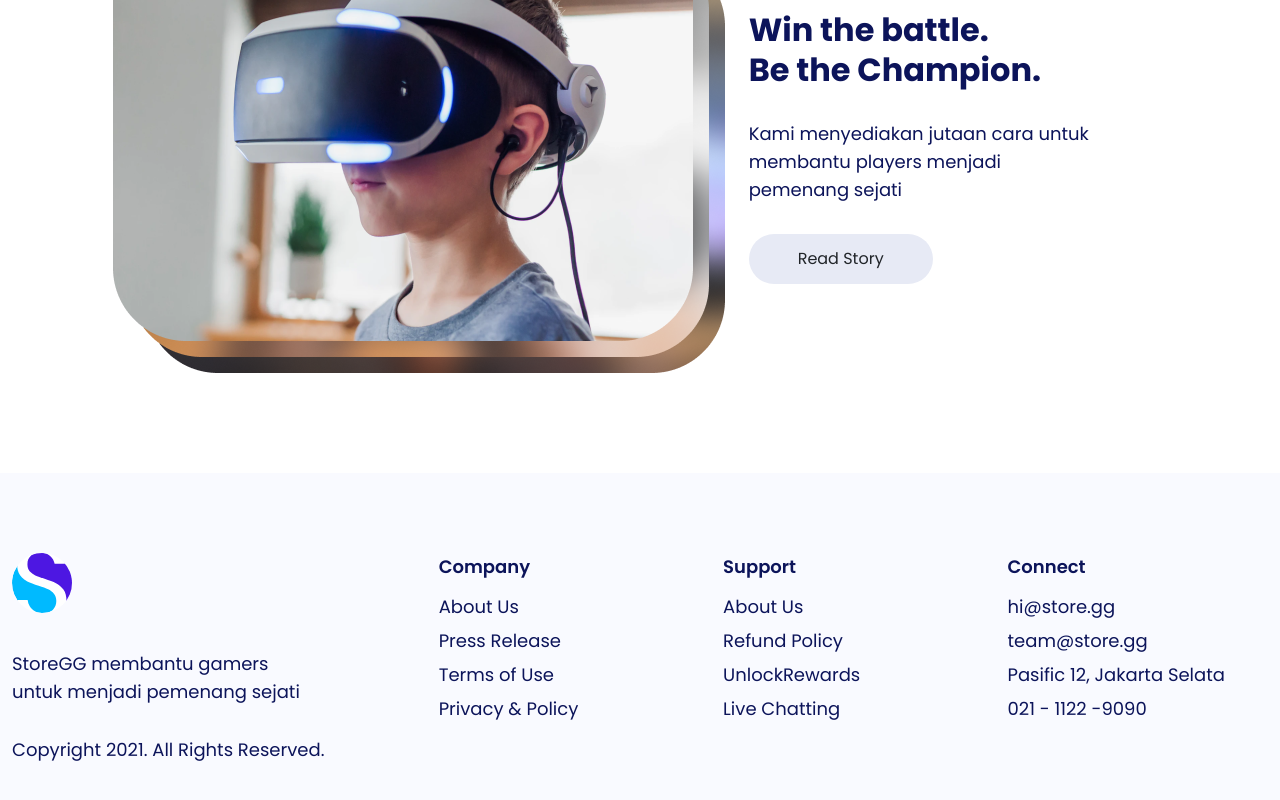
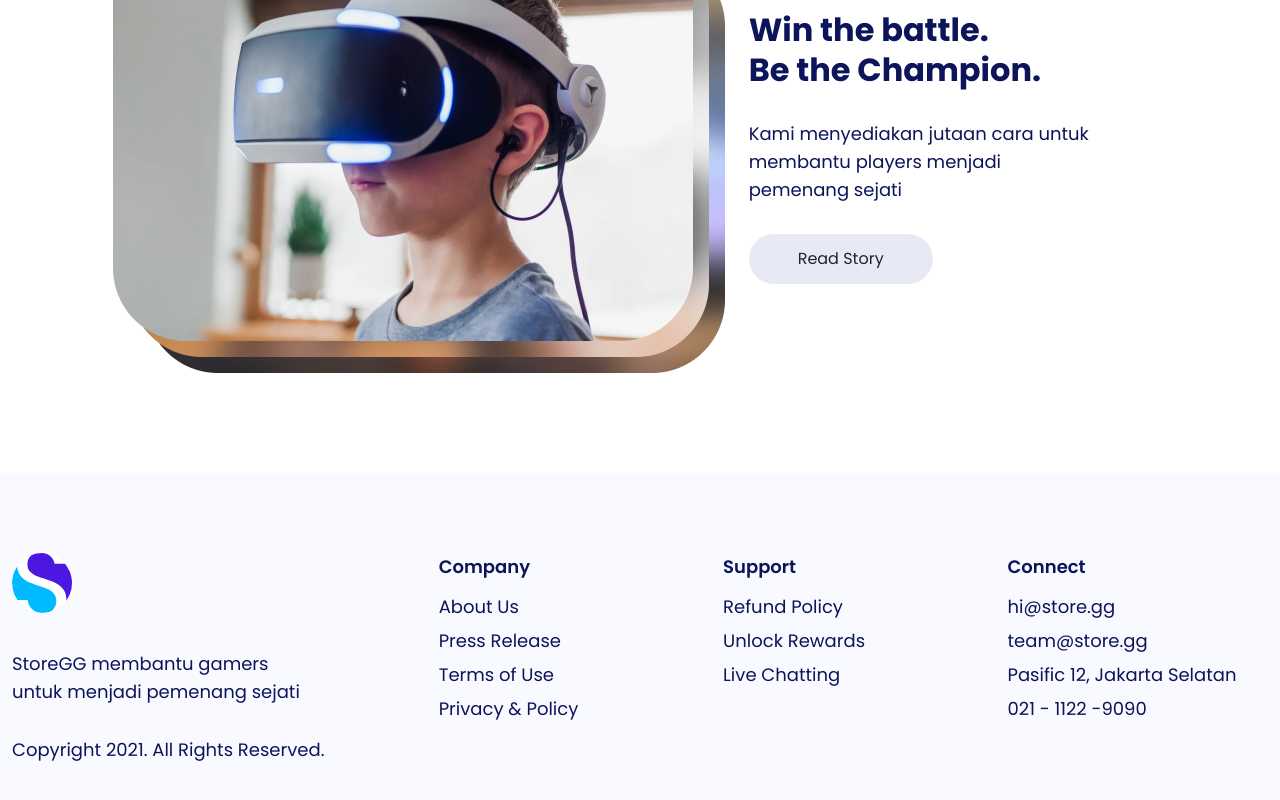
Before and after one commit to ssriayuliani/storegg, a Next.js app: page / in a window 1280 px wide. Shown: the part 1963-2763 px from the top of the page. Built offline with nearby package versions, Linux system fonts and the light colour scheme.

Commit message:
Update FooterList

```diff
--- a/components/organisms/Footer/FooterList.tsx
+++ b/components/organisms/Footer/FooterList.tsx
@@ -1,23 +1,33 @@
+interface ListItemProps{
+  name: string;
+  href?: string;
+}
+
 interface FooterListProps{
   title:string;
-  items: Array<string>;
+  list: ListItemProps[];
 }
 
 export default function FooterList(props: FooterListProps) {
-  const { title, items } = props;
+  const { title, list } = props;
+
+  const ListItem = list.map((item : ListItemProps) => {
+    const { name, href } = item;
+    return (
+      <li className="mb-6">
+        <a href={href} className="text-lg color-palette-1 text-decoration-none">{name}</a>
+      </li>
+    );
+  });
+
   return (
     <div className="col-md-4 col-6 mb-lg-0 mb-25">
       <p className="text-lg fw-semibold color-palette-1 mb-12">
         {title}
       </p>
       <ul className="list-unstyled">
-        {items.map((item) => (
-          <li className="mb-6">
-            <a href="mailto: hi@store.gg" className="text-lg color-palette-1 text-decoration-none">{item}</a>
-          </li>
-        ))}
+        {ListItem}
       </ul>
     </div>
-
   );
 }
--- a/components/organisms/Footer/index.tsx
+++ b/components/organisms/Footer/index.tsx
@@ -29,9 +29,33 @@ export default function Footer() {
 
             <div className="col-lg-8 mt-lg-0 mt-20">
               <div className="row gap-sm-0">
-                <FooterList title="Company" items={['About Us', 'Press Release', 'Terms of Use', 'Privacy & Policy']} />
-                <FooterList title="Support" items={['About Us', 'Refund Policy', 'UnlockRewards', 'Live Chatting']} />
-                <FooterList title="Connect" items={['hi@store.gg', 'team@store.gg', ' Pasific 12, Jakarta Selata', ' 021 - 1122 -9090']} />
+                <FooterList
+                  title="Company"
+                  list={
+                      [{ name: 'About Us' },
+                        { name: 'Press Release' },
+                        { name: 'Terms of Use' },
+                        { name: 'Privacy & Policy' }]
+}
+                />
+                <FooterList
+                  title="Support"
+                  list={
+                      [{ name: 'Refund Policy' },
+                        { name: 'Unlock Rewards' },
+                        { name: 'Live Chatting' }]
+}
+                />
+                <FooterList
+                  title="Connect"
+                  list={
+                      [{ name: 'hi@store.gg', href: 'mailto: hi@store.gg' },
+                        { name: 'team@store.gg', href: 'mailto: team@store.gg' },
+                        { name: 'Pasific 12, Jakarta Selatan', href: 'http://maps.google.com/?q=Pasific 12,Jakarta Selatan' },
+                        { name: '021 - 1122 -9090', href: 'tel: 02111229090' },
+                      ]
+}
+                />
               </div>
             </div>
           </div>
```
